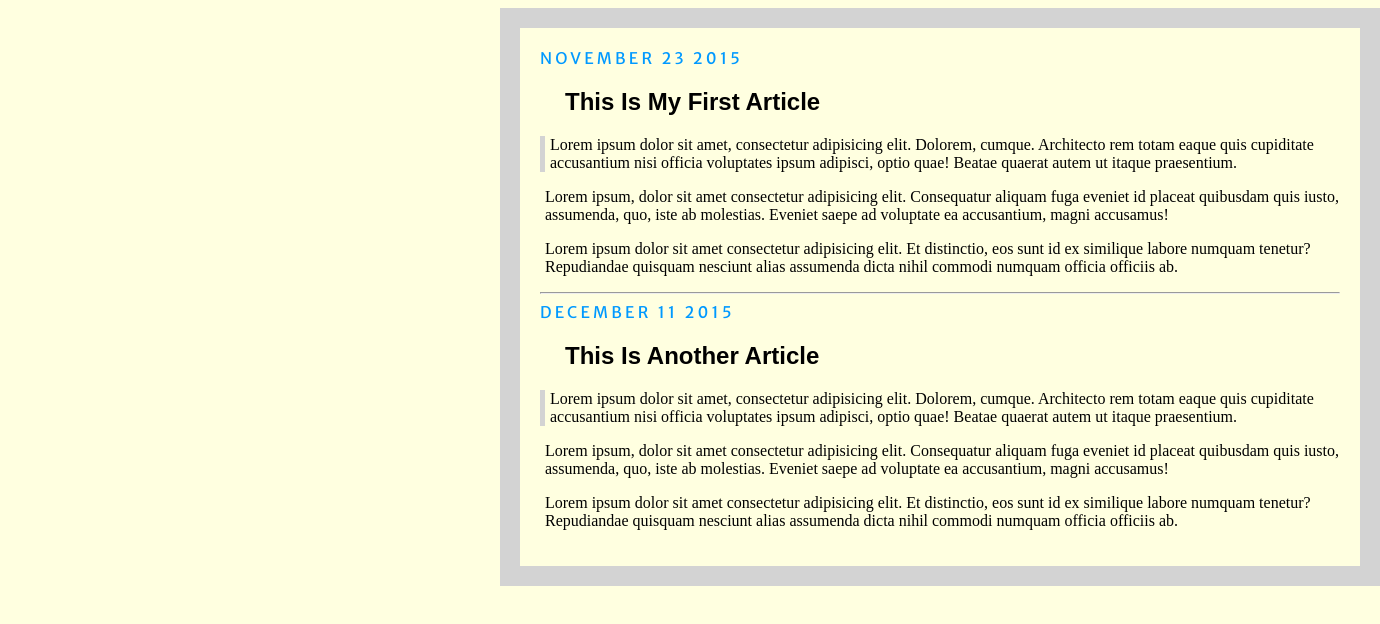
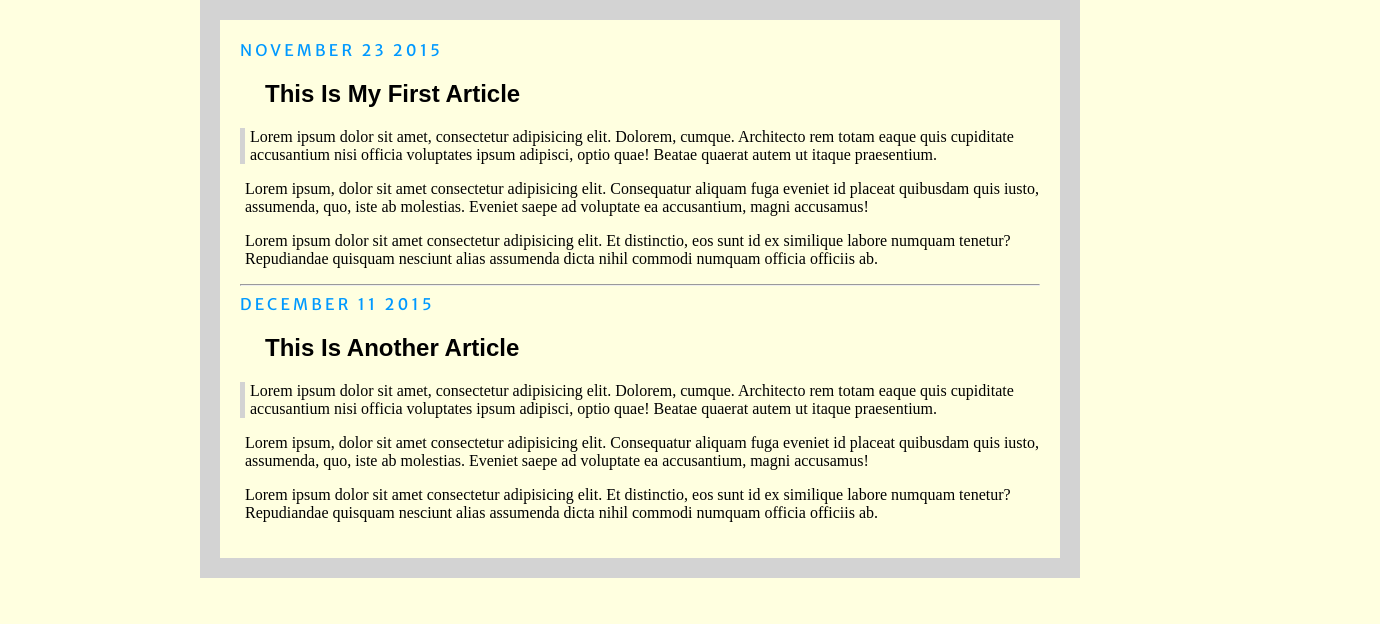
Before and after one commit to enochnord/WebDev, a plain HTML site: page article.html in a window 1280 px wide. Shown: the whole page, 1380 px wide, since content can reach past the window. Drawn offline with Linux system fonts and the light colour scheme; a web font is replaced by a local one.

Commit message:
Updated articleStyle.css

```diff
--- a/articleStyle.css
+++ b/articleStyle.css
@@ -1,6 +1,6 @@
 body {
     /* margin:50px, 50px, 50px, 50px; */
-    margin-left: 500px;
+    margin: 0 auto;
     width: 800px;
     border: 20px lightgray solid;
     padding: 20px;
```
